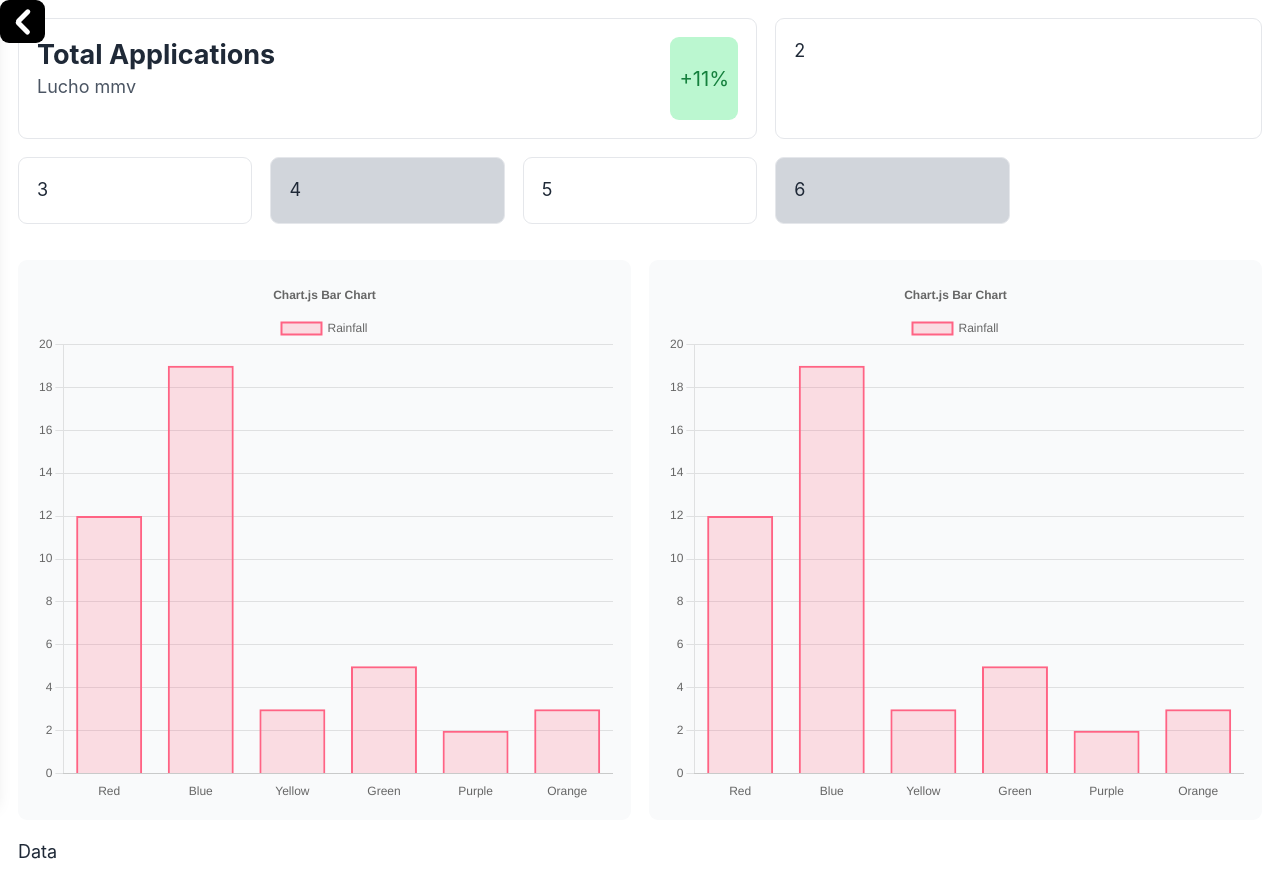
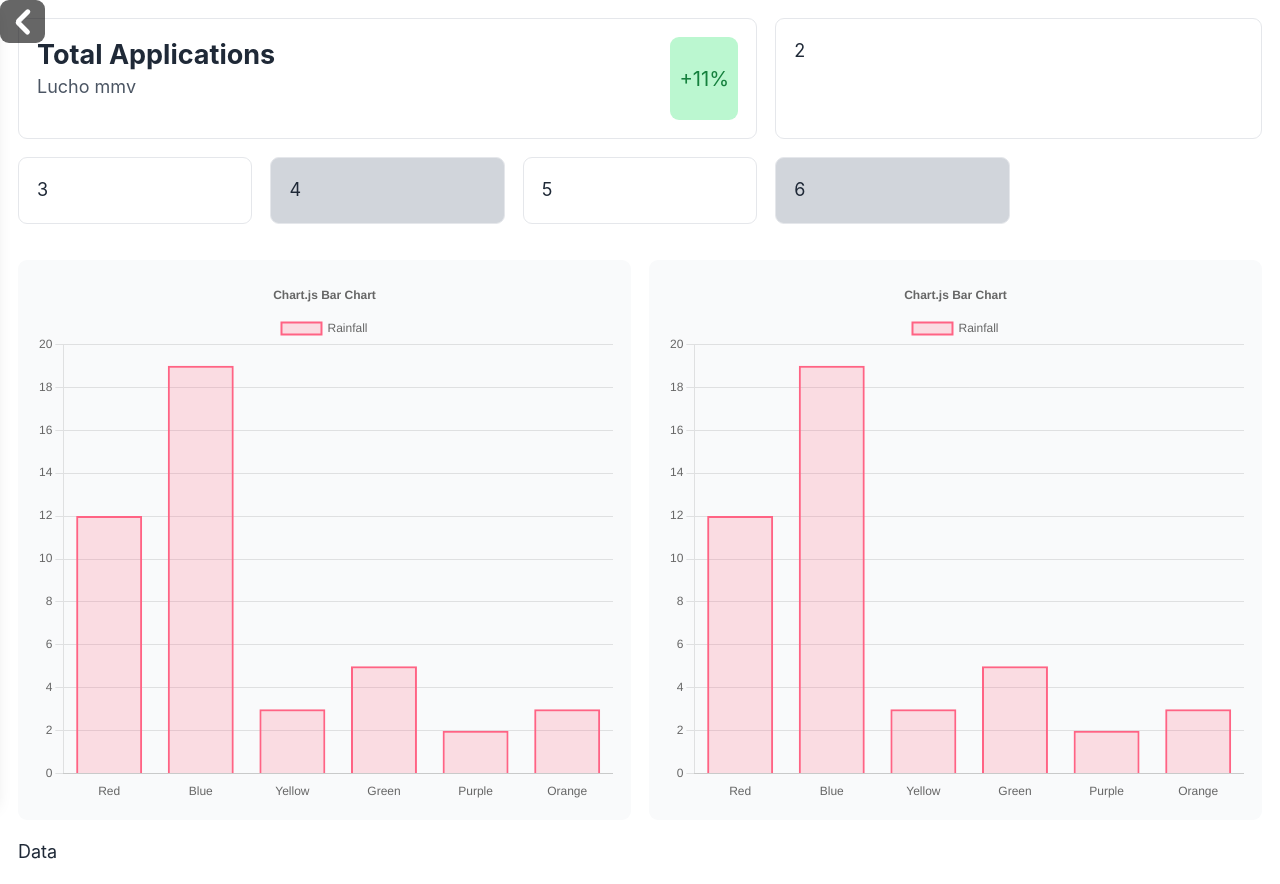
Before and after one commit to HeyJoe725/backend, a Next.js app: page /dashboard in a window 1280 px wide. Built offline with nearby package versions, Linux system fonts and the light colour scheme.

Commit message:
added opacity

```diff
--- a/components/dashboard/sidebar.component.js
+++ b/components/dashboard/sidebar.component.js
@@ -19,7 +19,7 @@ function Sidebar({ children }) {
             />
             <label
                 htmlFor="drawer-toggle"
-                className={`fixed initial top-0 left-0 inline-block p-3 transition-all duration-500 bg-black z-40 rounded-lg ${drawerOpen ? 'rotate-180  pt-5 pb-5 ml-[1.19px]' : ''}`}
+                className={`fixed opacity-60 initial top-0 left-0 inline-block p-3 transition-all duration-500 bg-black z-40 rounded-lg ${drawerOpen ? 'rotate-180  pt-5 pb-5 ml-[1.19px]' : ''}`}
             >
                 <div className={`h-1 -rotate-45 bg-white rounded-lg ${drawerOpen ? 'w-[35px] -mb-[4px] ' : 'w-4 mb-1.5 '}`}></div>
                 <div className={`h-1 rotate-45 bg-white rounded-lg ${drawerOpen ? 'w-[35px]' : 'w-4 '}`}></div>
```
